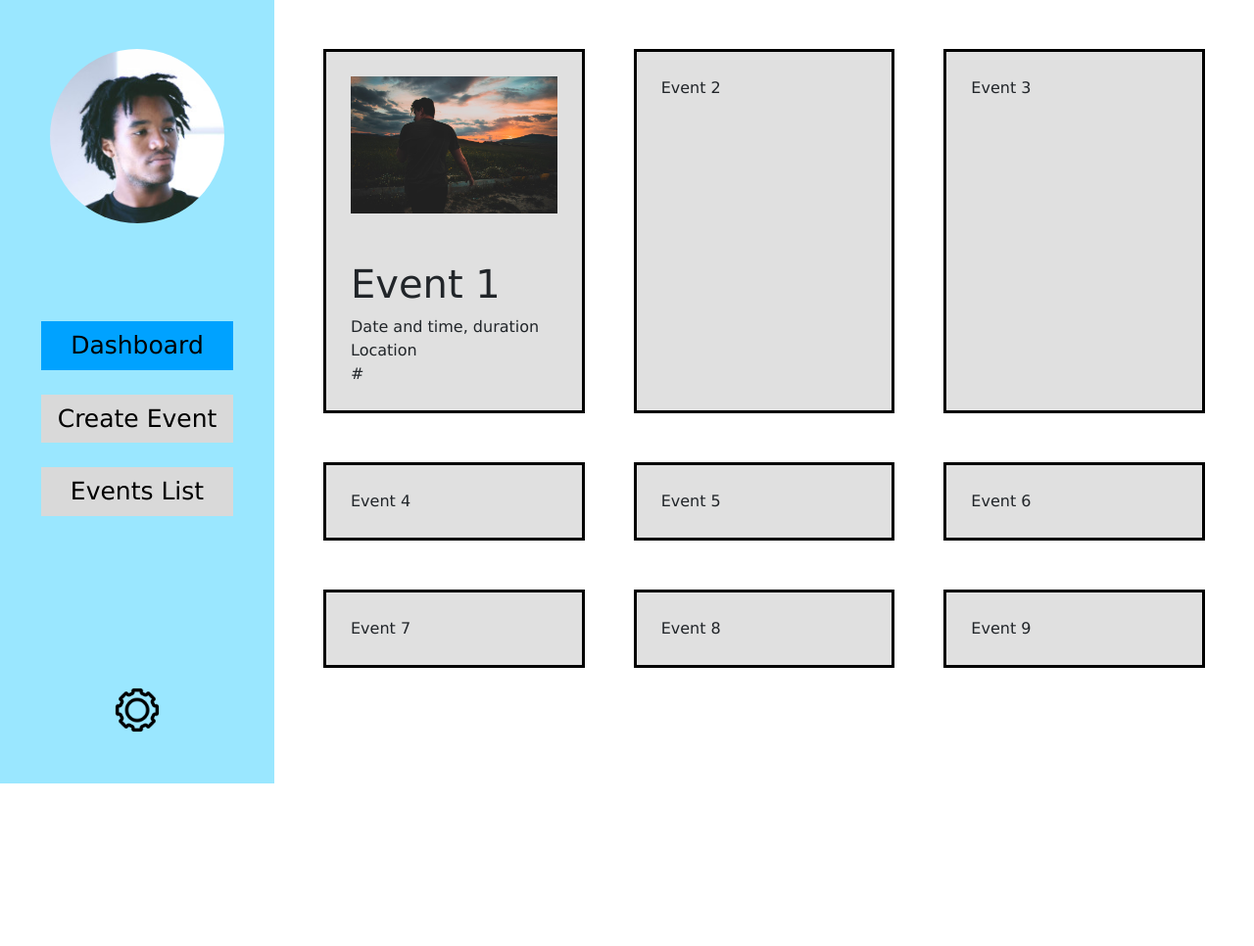
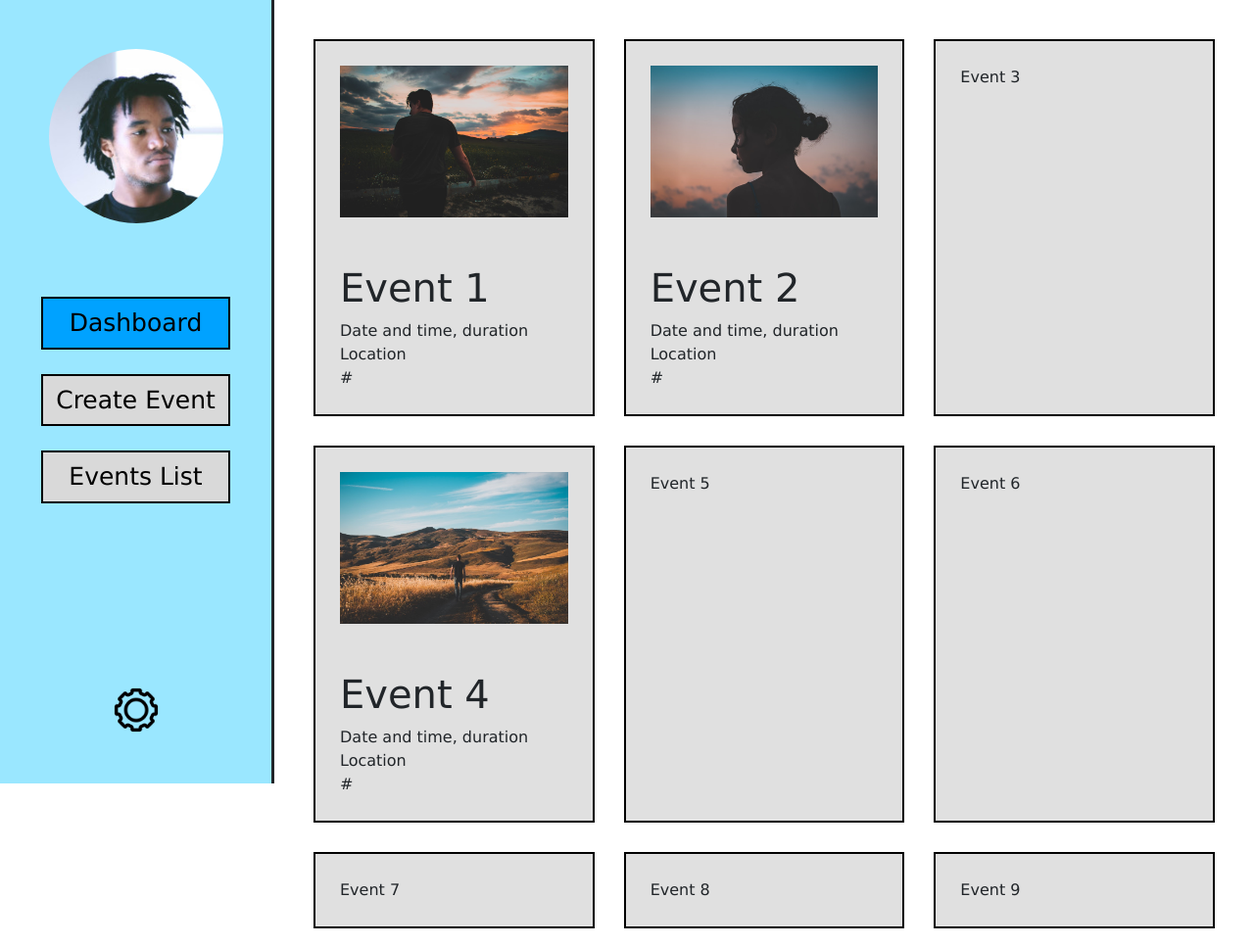
Before and after one commit to Miniongolf/FBLA2, a plain HTML site: page static/index.html in a window 1280 px wide. Shown: the whole page at 98% size. Before the commit the page ends 800 px from the top, so only its background shows below. Drawn offline with nearby package versions, Linux system fonts and the light colour scheme.

Commit message:
fixed borders on the sidenav

```diff
--- a/static/css/index.css
+++ b/static/css/index.css
@@ -1,4 +1,4 @@
-/* Removes the white border around the page */
+/* Removes the white frame around the page */
 body
 {
   margin: 0px;
@@ -19,6 +19,8 @@ nav
   background-color: #9ae7ff;
   overflow-x: hidden; /* Disable horizontal scroll */
   overflow-y: hidden;
+  border-right-width: light;
+  border-right-style: solid;
 }
 
 /* The navigation menu links */
@@ -41,9 +43,7 @@ nav a.page
   color: #000;
 
   /* button border (not working rn) */
-  border-style: solid;
-  border: #000;
-  border-width: medium;
+  border: 2px solid black;
 }
 
 nav a.page:hover
@@ -100,11 +100,9 @@ nav a.settings img
 .eventCard
 {
   background-color: #e0e0e0;
-  border: #000;
-  border-width: medium;
-  border-style: solid;
+  border: 2px solid black;
   padding: 25px;
-  margin: 25px;
+  margin: 15px;
 }
 
 .eventPhoto
--- a/static/index.html
+++ b/static/index.html
@@ -1,5 +1,4 @@
 <!DOCTYPE html>
-
 <head>
     <!-- Required meta tags -->
     <meta charset="utf-8">
@@ -22,7 +21,7 @@
 		<a class="profilePic" href="account.html">
 			<img src="img/avatars/avatar-2.jpg" alt="Account">
 		</a>
-		<div style="height: 100px;"></div>
+		<div style="height: 75px;"></div>
 		<a class="active page" href="index.html">Dashboard</a>
 		<div style="height: 25px;"></div>
 		<a class="page" href="event.html">Create Event</a>
@@ -48,7 +47,12 @@
 					#
 				</div>
 				<div class="col-sm eventCard">
-					Event 2
+					<img class="eventPhoto" src="img/photos/unsplash-2.jpg" alt="event 2">
+					<br><br><br>
+					<h1>Event 2</h1>
+					Date and time, duration <br>
+					Location <br>
+					#
 				</div>
 				<div class="col-sm eventCard">
 					Event 3
@@ -57,7 +61,12 @@
 			<!-- Row 2 -->
 			<div class="row">
 				<div class="col-sm eventCard">
-					Event 4
+					<img class="eventPhoto" src="img/photos/unsplash-3.jpg" alt="event 4">
+					<br><br><br>
+					<h1>Event 4</h1>
+					Date and time, duration <br>
+					Location <br>
+					#
 				</div>
 				<div class="col-sm eventCard">
 					Event 5
```
